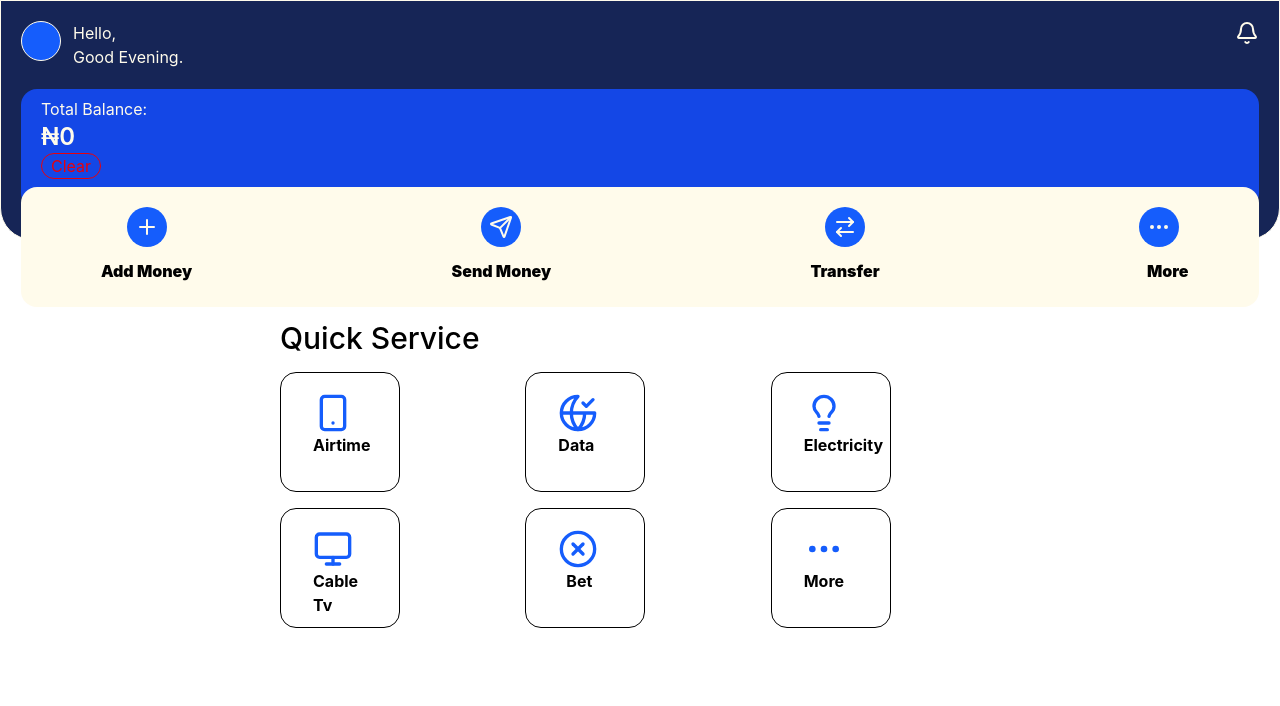
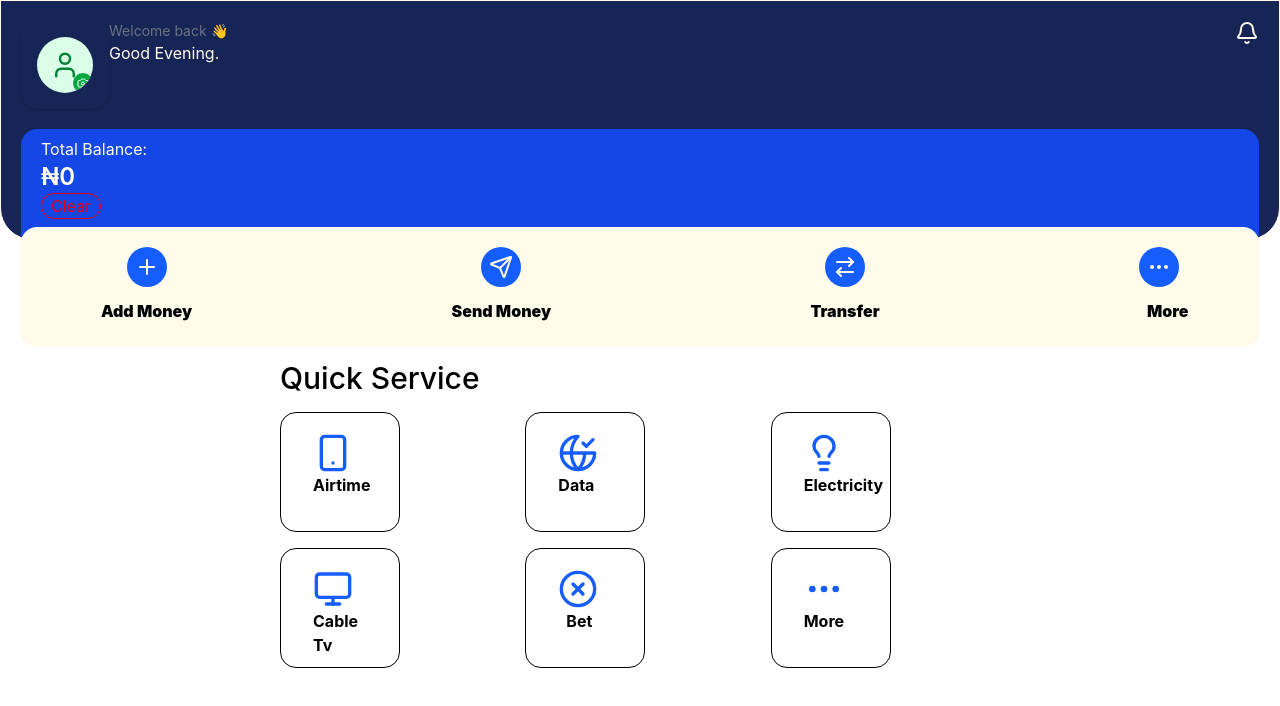
Before and after one commit to oluwafunmilayoraphael01-collab/saraBankDemo, a React (Vite) app: page /balance in a window 1280 px wide. Shown: the top 706 px of the page. Built offline with nearby package versions, Linux system fonts and the light colour scheme.

Commit message:
my new project file

```diff
--- a/src/pages/Balance.jsx
+++ b/src/pages/Balance.jsx
@@ -10,9 +10,10 @@ import {
   Lightbulb,
   Monitor
 } from "lucide-react";
-import Greetings from "./Greetings";
 import { Link } from "react-router";
 import { useBalance } from "../context/BalanceContext";
+import ProfileHeader from "./profileHeader";
+import Greetings from "./Greetings";
 
 const Balance = () => {
   const { balance, userName, clearBalance } = useBalance();
@@ -24,11 +25,17 @@ const Balance = () => {
         <div className="flex justify-between">
 
           <div className="flex gap-3">
-            <div className="border rounded-full bg-blue-600 h-10 w-10"></div>
 
-            <div>
-              <h1>Hello, {userName}</h1>
-              <Greetings/>
+
+            <div className="flex ">
+              <div>
+              <ProfileHeader/>
+             </div>
+             <div> <div>
+          <p className="text-sm text-gray-500">Welcome back 👋</p>
+          <h2 className="text-lg font-bold capitalize">{userName}</h2>
+           <Greetings/>
+        </div></div>
             </div>
           </div>
 
@@ -95,7 +102,7 @@ const Balance = () => {
 
 
       {/* Quick Service */}
-      <h1 className="text-black mt-20 px-7  font-medium text-2xl md:text-3xl md:px-70">
+      <h1 className="text-black mt-30 px-7  font-medium text-2xl md:text-3xl md:px-70">
         Quick Service
       </h1>
 
--- a/src/pages/UserName.jsx
+++ b/src/pages/UserName.jsx
@@ -19,7 +19,7 @@ const userName = () => {
   };
 
   return (
-    <div className=" bg-blue-700 h-156 md:h-159 text-3xl ">
+    <div className=" bg-blue-700 h-197 md:h-159 text-3xl ">
       <div className="text-center py-40 ">
       <div className="py-10 text-2xl text-green-600 font-bold"><h1> <span className="text-amber-300 text-3xl font-bold">S</span>araMonie</h1></div>
       <div className="   text-amber-50 font-serif">
--- /dev/null
+++ b/src/pages/profileHeader.jsx
@@ -0,0 +1,82 @@
+import { useRef, useState } from "react";
+import { Camera, User } from "lucide-react";
+
+function ProfileHeader() {
+  const inputRef = useRef(null);
+
+  const [picture, setPicture] = useState(
+    () => localStorage.getItem("profilePic") || ""
+  );
+
+
+  const handleUpload = (e) => {
+    const file = e.target.files?.[0];
+
+    if (!file) return;
+
+    if (!file.type.startsWith("image/")) {
+      alert("Please select an image.");
+      return;
+    }
+
+    if (file.size > 2 * 1024 * 1024) {
+      alert("Image must be less than 2MB.");
+      return;
+    }
+
+    const reader = new FileReader();
+
+    reader.onload = () => {
+      try {
+        localStorage.setItem("profilePic", reader.result);
+        setPicture(reader.result);
+      } catch {
+        alert("Unable to save the image. Try a smaller picture.");
+      }
+    };
+
+    reader.readAsDataURL(file);
+    e.target.value = "";
+  };
+
+  return (
+    <div className="flex items-center justify-between p-4 rounded-2xl shadow-sm">
+      <div className="flex items-center gap-3">
+        <button
+          type="button"
+          onClick={() => inputRef.current?.click()}
+          className="relative w-14 h-14 rounded-full bg-green-100 flex items-center justify-center overflow-hidden"
+          aria-label="Change profile picture"
+        >
+          {picture ? (
+            <img
+              src={picture}
+              alt="Profile"
+              className="w-full h-full object-cover"
+            />
+          ) : (
+            <User size={30} className="text-green-700" />
+          )}
+
+          <span className="absolute bottom-0 right-0 bg-green-600 text-white rounded-full p-1">
+            <Camera size={12} />
+          </span>
+        </button>
+
+        <input
+          ref={inputRef}
+          type="file"
+          accept="image/*"
+          onChange={handleUpload}
+          className="hidden"
+        />
+
+
+      </div>
+
+
+    </div>
+  );
+}
+
+export default ProfileHeader;
--- a/src/router/router.jsx
+++ b/src/router/router.jsx
@@ -1,4 +1,4 @@
-import { createBrowserRouter,  } from "react-router"
+import { createBrowserRouter } from "react-router"
 import UserName from "../pages/UserName";
 import Balance from "../pages/Balance";
 import AddMoney from "../pages/AddMoney";
@@ -6,18 +6,17 @@ import AddMoney from "../pages/AddMoney";
 const router =  createBrowserRouter (
 [
 {
-
+    index:true,
     path:"/",
-    element:<UserName />,
+    Component:UserName,
 },
 {
     path:"/balance",
-    element:
-    <Balance />,
+    Component:Balance,
 },
 {
 path:"/addmoney",
-element:<AddMoney/>,
+Component:AddMoney,
 }
     ]
 )
```
